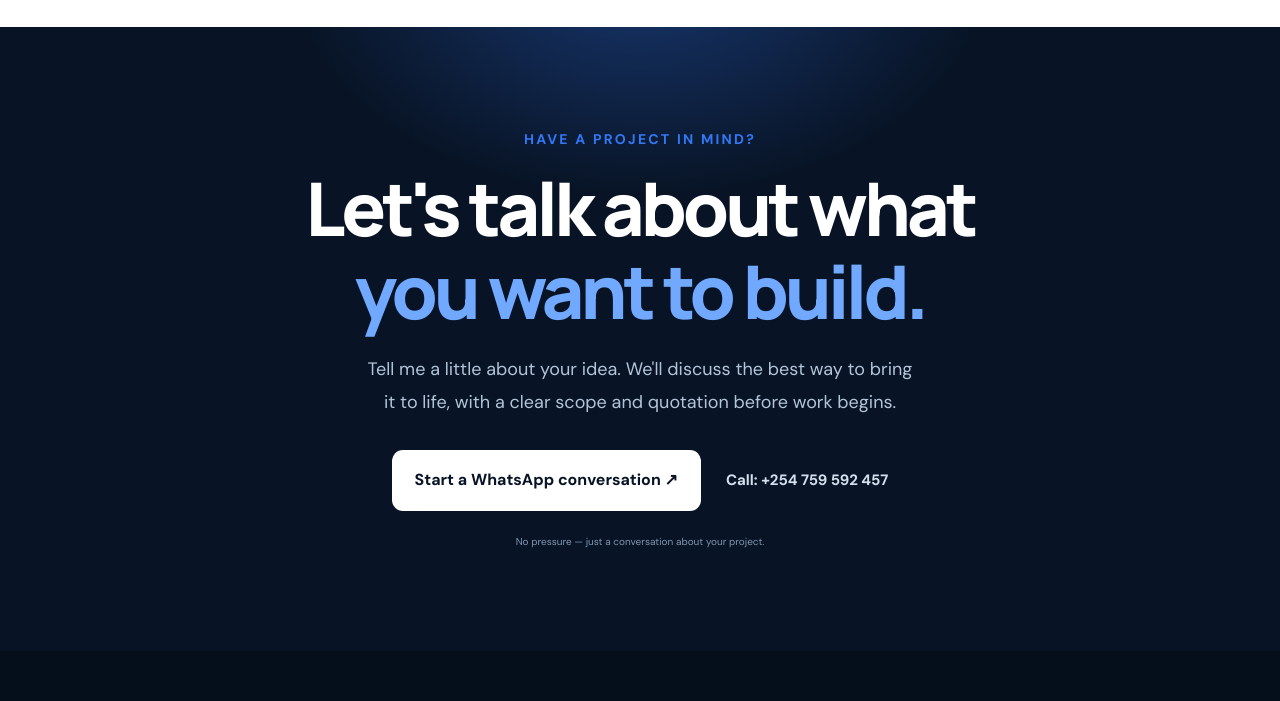
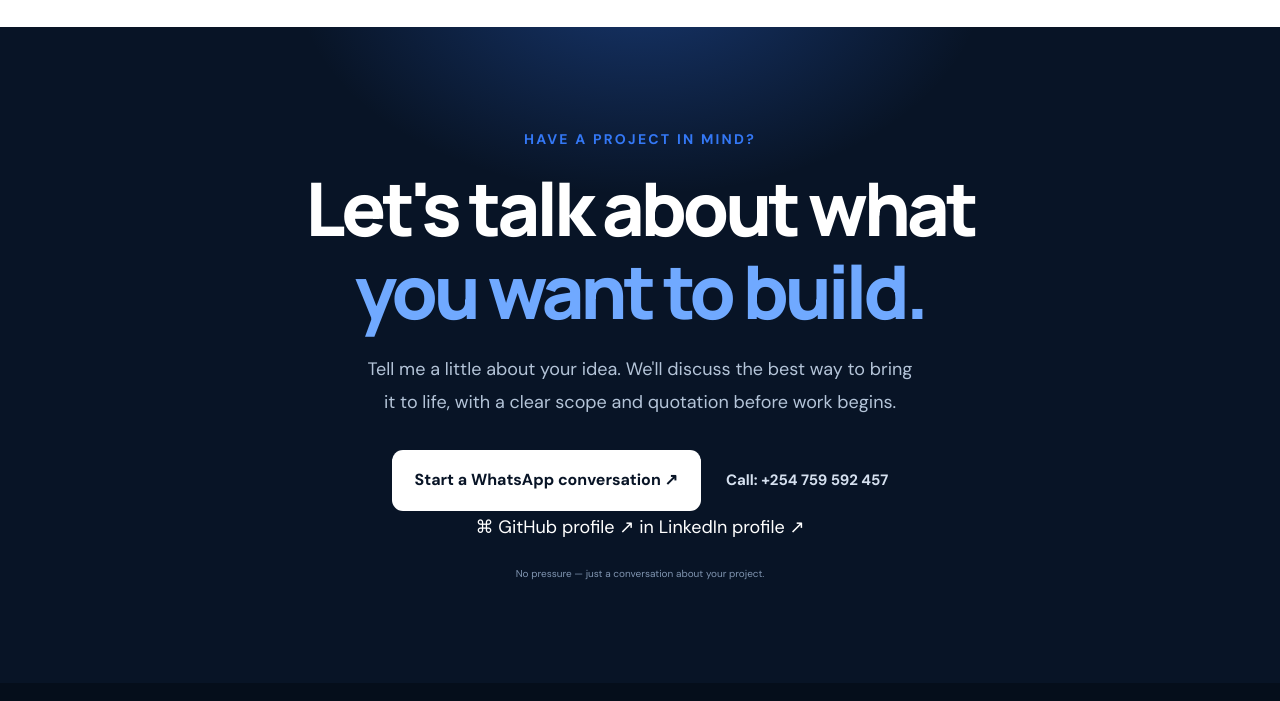
Before and after one commit to reinchemo/Rkc, a plain HTML site: page index.html in a window 1280 px wide. Shown: the part 7670-8371 px from the top of the page. Drawn offline with Linux system fonts and the light colour scheme.

Commit message:
Add GitHub and LinkedIn links to contact section

```diff
--- a/index.html
+++ b/index.html
@@ -185,7 +185,11 @@
     </section>
 
     <section class="contact-section" id="contact">
-      <div class="contact-glow"></div><div class="wrap contact-inner reveal"><span class="section-kicker">HAVE A PROJECT IN MIND?</span><h2>Let's talk about what<br><em>you want to build.</em></h2><p>Tell me a little about your idea. We'll discuss the best way to bring it to life, with a clear scope and quotation before work begins.</p><div class="contact-actions"><a class="button button-light" href="https://wa.me/254759592457?text=Hello%20Reinhard%2C%20I%20have%20a%20project%20I%27d%20like%20to%20discuss." target="_blank" rel="noopener">Start a WhatsApp conversation ↗</a><a class="contact-phone" href="tel:+254759592457">Call: +254 759 592 457</a></div><div class="contact-footnote">No pressure — just a conversation about your project.</div></div>
+      <div class="contact-glow"></div><div class="wrap contact-inner reveal"><span class="section-kicker">HAVE A PROJECT IN MIND?</span><h2>Let's talk about what<br><em>you want to build.</em></h2><p>Tell me a little about your idea. We'll discuss the best way to bring it to life, with a clear scope and quotation before work begins.</p><div class="contact-actions"><a class="button button-light" href="https://wa.me/254759592457?text=Hello%20Reinhard%2C%20I%20have%20a%20project%20I%27d%20like%20to%20discuss." target="_blank" rel="noopener">Start a WhatsApp conversation ↗</a><a class="contact-phone" href="tel:+254759592457">Call: +254 759 592 457</a></div>
+          <div class="contact-socials" aria-label="Professional profiles">
+            <a href="https://github.com/reinchemo" target="_blank" rel="noopener noreferrer"><span aria-hidden="true">⌘</span> GitHub profile ↗</a>
+            <a href="https://www.linkedin.com/in/reinhard-chemonges-15a52a216/" target="_blank" rel="noopener noreferrer"><span aria-hidden="true">in</span> LinkedIn profile ↗</a>
+          </div><div class="contact-footnote">No pressure — just a conversation about your project.</div></div>
     </section>
   </main>
 
```
